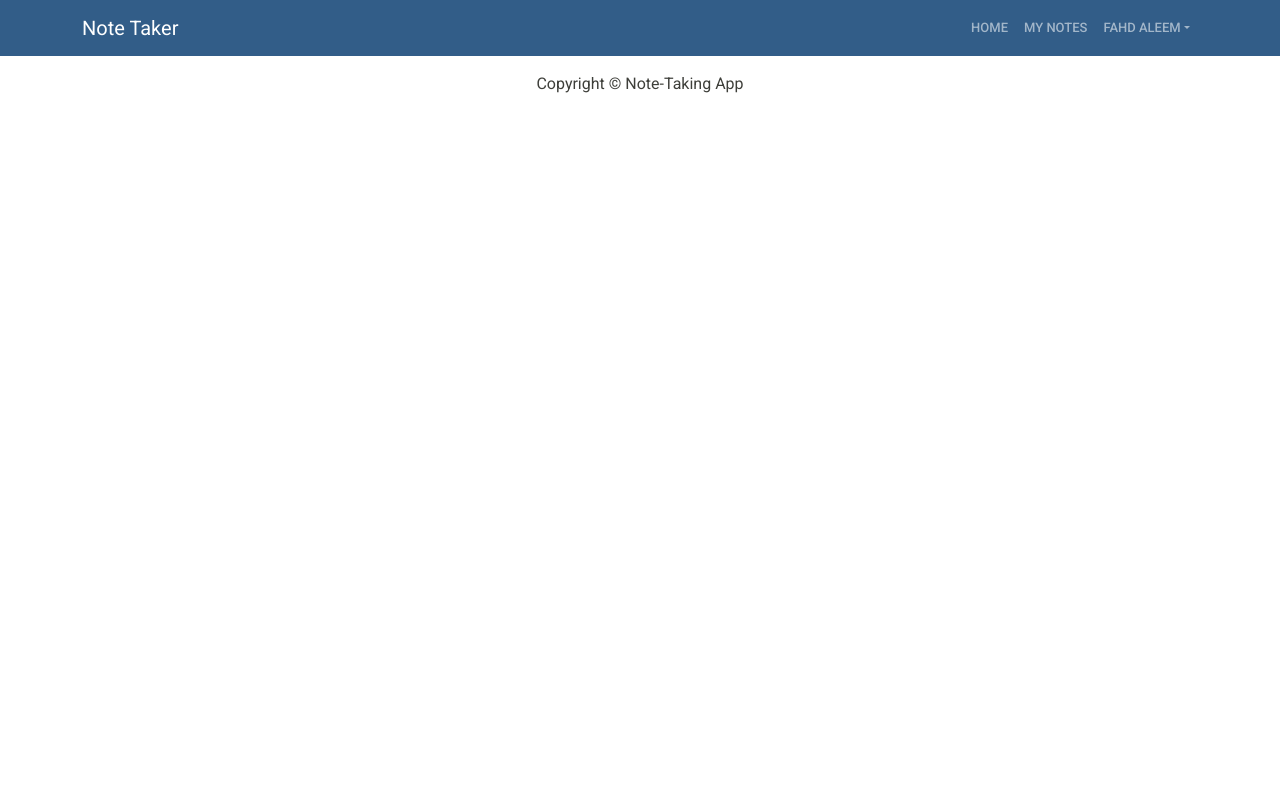
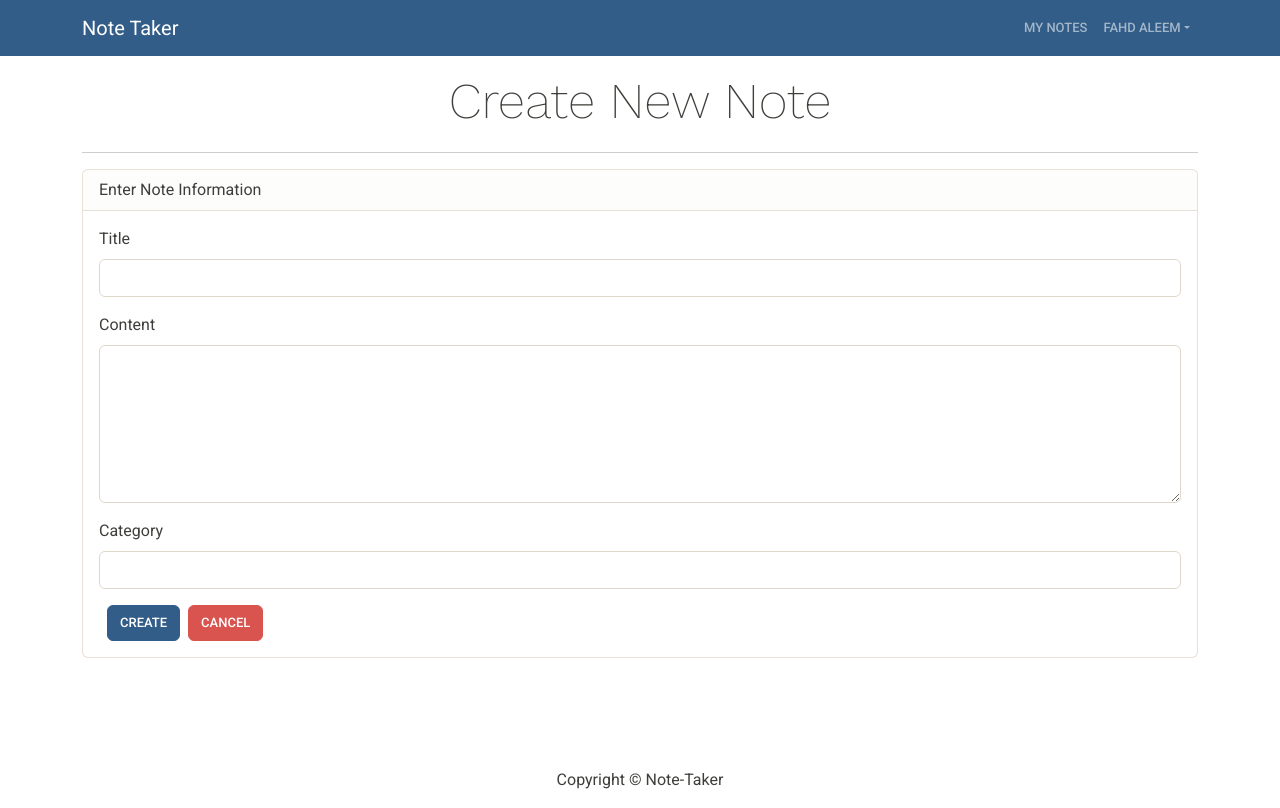
Before and after one commit to anasdevv/notes-taking, a React (Vite) app in the folder frontend/: page /create-note in a window 1280 px wide. Built offline with nearby package versions, Linux system fonts and the light colour scheme.

Commit message:
added functionality to all note-related features

```diff
--- a/frontend/package.json
+++ b/frontend/package.json
@@ -15,6 +15,7 @@
     "react": "^18.3.1",
     "react-bootstrap": "^2.10.3",
     "react-dom": "^18.3.1",
+    "react-markdown": "^9.0.1",
     "react-router-dom": "^6.24.0"
   },
   "devDependencies": {
--- a/frontend/src/App.jsx
+++ b/frontend/src/App.jsx
@@ -4,6 +4,8 @@ import Footer from "./components/Footer/Footer";
 import LandingPage from "./screens/LandingPage/LandingPage";
 import { BrowserRouter, Route, Routes } from "react-router-dom";
 import MyNotes from "./screens/MyNotes/MyNotes";
+import CreateNote from "./screens/CreateNote/CreateNote";
+import EditNote from "./screens/EditNote/EditNote";
 
 function App() {
   return (
@@ -12,6 +14,8 @@ function App() {
       <Routes>
         <Route path="/" Component={LandingPage} />
         <Route path="/mynotes" Component={MyNotes} />
+        <Route path="/create-note" Component={CreateNote} />
+        <Route path="/note/:id" Component={EditNote} />
       </Routes>
 
       <Footer />
--- a/frontend/src/components/Footer/Footer.jsx
+++ b/frontend/src/components/Footer/Footer.jsx
@@ -14,9 +14,7 @@ const Footer = () => {
     >
       <Container>
         <Row>
-          <Col className="text-center py-3">
-            Copyright &copy; Note-Taking App
-          </Col>
+          <Col className="text-center py-3">Copyright &copy; Note-Taker</Col>
         </Row>
       </Container>
     </footer>
--- a/frontend/src/components/Header/Header.jsx
+++ b/frontend/src/components/Header/Header.jsx
@@ -9,8 +9,7 @@ const Header = () => {
         <Navbar.Toggle aria-controls="basic-navbar-nav" />
         <Navbar.Collapse className="justify-content-end" id="basic-navbar-nav">
           <Nav>
-            <Nav.Link href="#home">Home</Nav.Link>
-            <Nav.Link href="mynotes">My Notes</Nav.Link>
+            <Nav.Link href="/mynotes">My Notes</Nav.Link>
             <NavDropdown title="Fahd Aleem" id="basic-nav-dropdown">
               <NavDropdown.Item href="#action/3.1">My Profile</NavDropdown.Item>
               <NavDropdown.Divider />
--- /dev/null
+++ b/frontend/src/screens/CreateNote/CreateNote.jsx
@@ -0,0 +1,125 @@
+import React, { useState } from "react";
+import { useNavigate } from "react-router-dom";
+import MainScreen from "../../components/MainScreen/MainScreen";
+import { Button, Card, Form } from "react-bootstrap";
+import Markdown from "react-markdown";
+import axios from "axios";
+
+const CreateNote = () => {
+  const [title, setTitle] = useState("");
+  const [content, setContent] = useState("");
+  const [category, setCategory] = useState("");
+  const [error, setError] = useState(null);
+  const [invalidFields, setInvalidFields] = useState({});
+  const [validationError, setValidationError] = useState("");
+
+  const navigate = useNavigate();
+
+  const resetHandler = () => {
+    setTitle("");
+    setContent("");
+    setCategory("");
+  };
+
+  const handleSubmit = async (e) => {
+    e.preventDefault();
+    const newInvalidFields = {};
+
+    if (!title) newInvalidFields.title = true;
+    if (!content) newInvalidFields.content = true;
+    if (!category) newInvalidFields.category = true;
+
+    if (Object.keys(newInvalidFields).length > 0) {
+      setValidationError("All fields are required");
+      setInvalidFields(newInvalidFields);
+      return;
+    }
+
+    setValidationError("");
+    setInvalidFields({});
+    const note = { title, content, category };
+    try {
+      const response = await axios.post(
+        "http://localhost:5000/api/notes/create",
+        note
+      );
+      console.log(response.status, "New Note Added", note);
+      resetHandler();
+      navigate("/mynotes");
+    } catch (error) {
+      console.error("Error creating note:", error);
+      setError(error.response?.data?.error || "An error occurred");
+    }
+  };
+  const handleCancel = () => {
+    navigate("/mynotes"); // Redirect to /mynotes
+  };
+
+  return (
+    <div>
+      <MainScreen title="Create New Note">
+        <Card>
+          <Card.Header>Enter Note Information</Card.Header>
+          <Card.Body>
+            <Form onSubmit={handleSubmit}>
+              <Form.Group className="mb-3" controlId="title">
+                <Form.Label>Title</Form.Label>
+                <Form.Control
+                  type="text"
+                  value={title}
+                  onChange={(e) => setTitle(e.target.value)}
+                  isInvalid={invalidFields.title}
+                />
+                <Form.Control.Feedback type="invalid">
+                  Title is required.
+                </Form.Control.Feedback>
+              </Form.Group>
+              <Form.Group className="mb-3" controlId="content">
+                <Form.Label>Content</Form.Label>
+                <Form.Control
+                  as="textarea"
+                  value={content}
+                  onChange={(e) => setContent(e.target.value)}
+                  rows={6}
+                  isInvalid={invalidFields.content}
+                />
+                <Form.Control.Feedback type="invalid">
+                  Content is required.
+                </Form.Control.Feedback>
+                {content && (
+                  <Card className="mt-3 mb-3">
+                    <Card.Header>Note Preview</Card.Header>
+                    <Card.Body>
+                      <Markdown>{content}</Markdown>
+                    </Card.Body>
+                  </Card>
+                )}
+              </Form.Group>
+              <Form.Group className="mb-3" controlId="category">
+                <Form.Label>Category</Form.Label>
+                <Form.Control
+                  type="text"
+                  value={category}
+                  onChange={(e) => setCategory(e.target.value)}
+                  isInvalid={invalidFields.category}
+                />
+                <Form.Control.Feedback type="invalid">
+                  Category is required.
+                </Form.Control.Feedback>
+              </Form.Group>
+              {error && <div className="alert alert-danger">{error}</div>}
+              <Button className="mx-2" type="submit">
+                Create
+              </Button>
+              <Button variant="danger" onClick={handleCancel}>
+                Cancel
+              </Button>
+            </Form>
+          </Card.Body>
+        </Card>
+      </MainScreen>
+    </div>
+  );
+};
+
+export default CreateNote;
--- /dev/null
+++ b/frontend/src/screens/EditNote/EditNote.jsx
@@ -0,0 +1,141 @@
+import React, { useEffect, useState } from "react";
+import MainScreen from "../../components/MainScreen/MainScreen";
+import { Button, Card, Form } from "react-bootstrap";
+import Markdown from "react-markdown";
+import axios from "axios";
+import { useNavigate, useParams } from "react-router-dom";
+
+const EditNote = () => {
+  const { id } = useParams();
+  const [title, setTitle] = useState("");
+  const [content, setContent] = useState("");
+  const [category, setCategory] = useState("");
+  const [error, setError] = useState(null);
+  const [validationError, setValidationError] = useState("");
+  const [invalidFields, setInvalidFields] = useState({});
+  const navigate = useNavigate();
+
+  useEffect(() => {
+    const getData = async () => {
+      try {
+        const { data } = await axios.get(
+          `http://localhost:5000/api/notes/${id}`
+        );
+        setTitle(data.title);
+        setContent(data.content);
+        setCategory(data.category);
+      } catch (error) {
+        console.error("Error fetching the note data", error);
+        setError(error.response?.data?.error || "An error occurred");
+      }
+    };
+    getData();
+  }, [id]);
+
+  const resetHandler = () => {
+    setTitle("");
+    setContent("");
+    setCategory("");
+  };
+
+  const handleUpdate = async (e) => {
+    e.preventDefault();
+    const newInvalidFields = {};
+
+    if (!title) newInvalidFields.title = true;
+    if (!content) newInvalidFields.content = true;
+    if (!category) newInvalidFields.category = true;
+
+    if (Object.keys(newInvalidFields).length > 0) {
+      setValidationError("All fields are required");
+      setInvalidFields(newInvalidFields);
+      return;
+    }
+
+    setValidationError("");
+    setInvalidFields({});
+
+    const note = { title, content, category };
+    try {
+      const response = await axios.patch(
+        `http://localhost:5000/api/notes/${id}`,
+        note
+      );
+      console.log(response.status, "Note Updated", note);
+      resetHandler();
+      navigate("/mynotes");
+    } catch (error) {
+      console.error("Error updating note:", error);
+      setError(error.response?.data?.error || "An error occurred");
+    }
+  };
+
+  return (
+    <MainScreen title="Edit Note">
+      <Card>
+        <Card.Header>Enter Note Information</Card.Header>
+        <Card.Body>
+          <Form onSubmit={handleUpdate}>
+            <Form.Group className="mb-3" controlId="title">
+              <Form.Label>Title</Form.Label>
+              <Form.Control
+                type="text"
+                value={title}
+                onChange={(e) => setTitle(e.target.value)}
+                isInvalid={invalidFields.title}
+              />
+              <Form.Control.Feedback type="invalid">
+                Title is required.
+              </Form.Control.Feedback>
+            </Form.Group>
+            <Form.Group className="mb-3" controlId="content">
+              <Form.Label>Content</Form.Label>
+              <Form.Control
+                as="textarea"
+                value={content}
+                onChange={(e) => setContent(e.target.value)}
+                rows={6}
+                isInvalid={invalidFields.content}
+              />
+              <Form.Control.Feedback type="invalid">
+                Content is required.
+              </Form.Control.Feedback>
+              {content && (
+                <Card className="mt-3 mb-3">
+                  <Card.Header>Note Preview</Card.Header>
+                  <Card.Body>
+                    <Markdown>{content}</Markdown>
+                  </Card.Body>
+                </Card>
+              )}
+            </Form.Group>
+            <Form.Group className="mb-3" controlId="category">
+              <Form.Label>Category</Form.Label>
+              <Form.Control
+                type="text"
+                value={category}
+                onChange={(e) => setCategory(e.target.value)}
+                isInvalid={invalidFields.category}
+              />
+              <Form.Control.Feedback type="invalid">
+                Category is required.
+              </Form.Control.Feedback>
+            </Form.Group>
+            {/* {validationError && (
+              <div className="alert alert-danger">{validationError}</div>
+            )} */}
+            {error && <div className="alert alert-danger">{error}</div>}
+            <Button className="mx-2" type="submit">
+              Update
+            </Button>
+            <Button href="/mynotes" variant="danger">
+              Cancel
+            </Button>
+          </Form>
+        </Card.Body>
+      </Card>
+    </MainScreen>
+  );
+};
+
+export default EditNote;
--- a/frontend/src/screens/MyNotes/MyNotes.jsx
+++ b/frontend/src/screens/MyNotes/MyNotes.jsx
@@ -5,12 +5,30 @@ import { Link } from "react-router-dom";
 import "./MyNotes.css";
 import { useEffect, useState } from "react";
 import axios from "axios";
+import Markdown from "react-markdown";
+
+const formatDate = (timestamp) => {
+  const date = new Date(timestamp);
+  const options = { year: "numeric", month: "long", day: "numeric" };
+  return date.toLocaleDateString("en-US", options);
+};
 
 const MyNotes = () => {
   const [notes, setNotes] = useState(null);
-  const deleteHandler = (id) => {
+  const [error, setError] = useState(null);
+
+  const deleteHandler = async (id) => {
     if (window.confirm("Are you sure?")) {
-      console.log(id, "deleted");
+      try {
+        const response = await axios.delete(
+          "http://localhost:5000/api/notes/" + id
+        );
+        console.log(response.status, id, "deleted");
+        window.location.reload();
+      } catch (error) {
+        console.error("Error deleting note:", error);
+        setError(error.response?.data?.error || "An error occurred");
+      }
     }
   };
   const fetchNotes = async () => {
@@ -25,7 +43,7 @@ const MyNotes = () => {
   return (
     <div>
       <MainScreen title="Welcome Back Fahd Aleem">
-        <Link to="/create">
+        <Link to="/create-note">
           <Button
             size="lg"
             style={{
@@ -82,7 +100,7 @@ const MyNotes = () => {
                       <Button
                         size="sm"
                         variant="danger"
-                        className="mx-2"
+                        className="mx-3"
                         onClick={() => deleteHandler(note._id)}
                       >
                         Delete
@@ -95,9 +113,11 @@ const MyNotes = () => {
                         Category - {note.category}
                       </Badge>
                       <blockquote className="blockquote mb-0">
-                        <p>{note.content}</p>
-                        <footer className="blockquote-footer">
-                          <cite title="Source Title">Created on: date</cite>
+                        <Markdown>{note.content}</Markdown>
+                        <footer className="blockquote-footer mt-auto">
+                          <cite title="Source Title">
+                            Created on: {formatDate(note.createdAt)}
+                          </cite>
                         </footer>
                       </blockquote>
                     </Card.Body>
```
Also changed, not shown: 1 other file (tests, documents, lock files or other folders).
